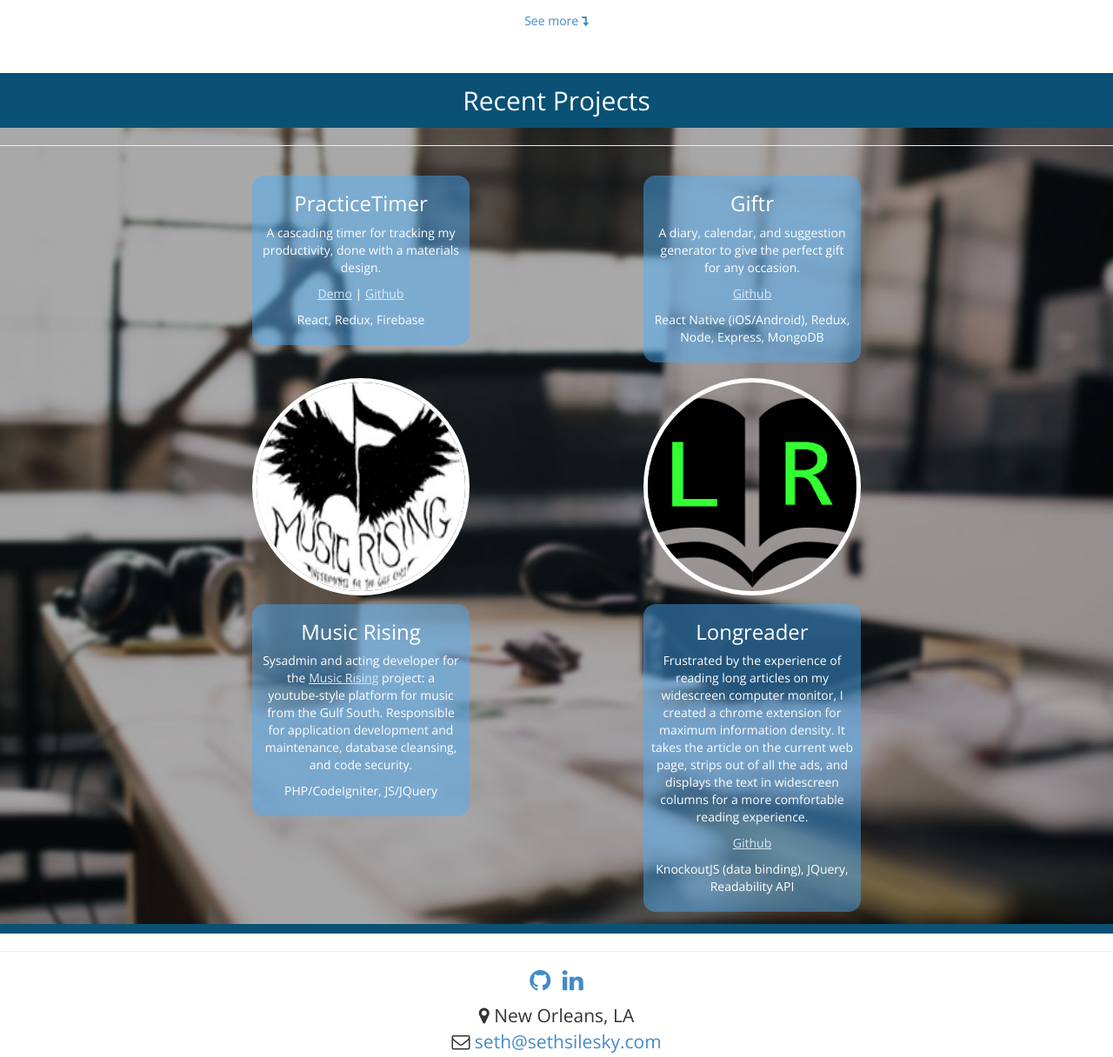
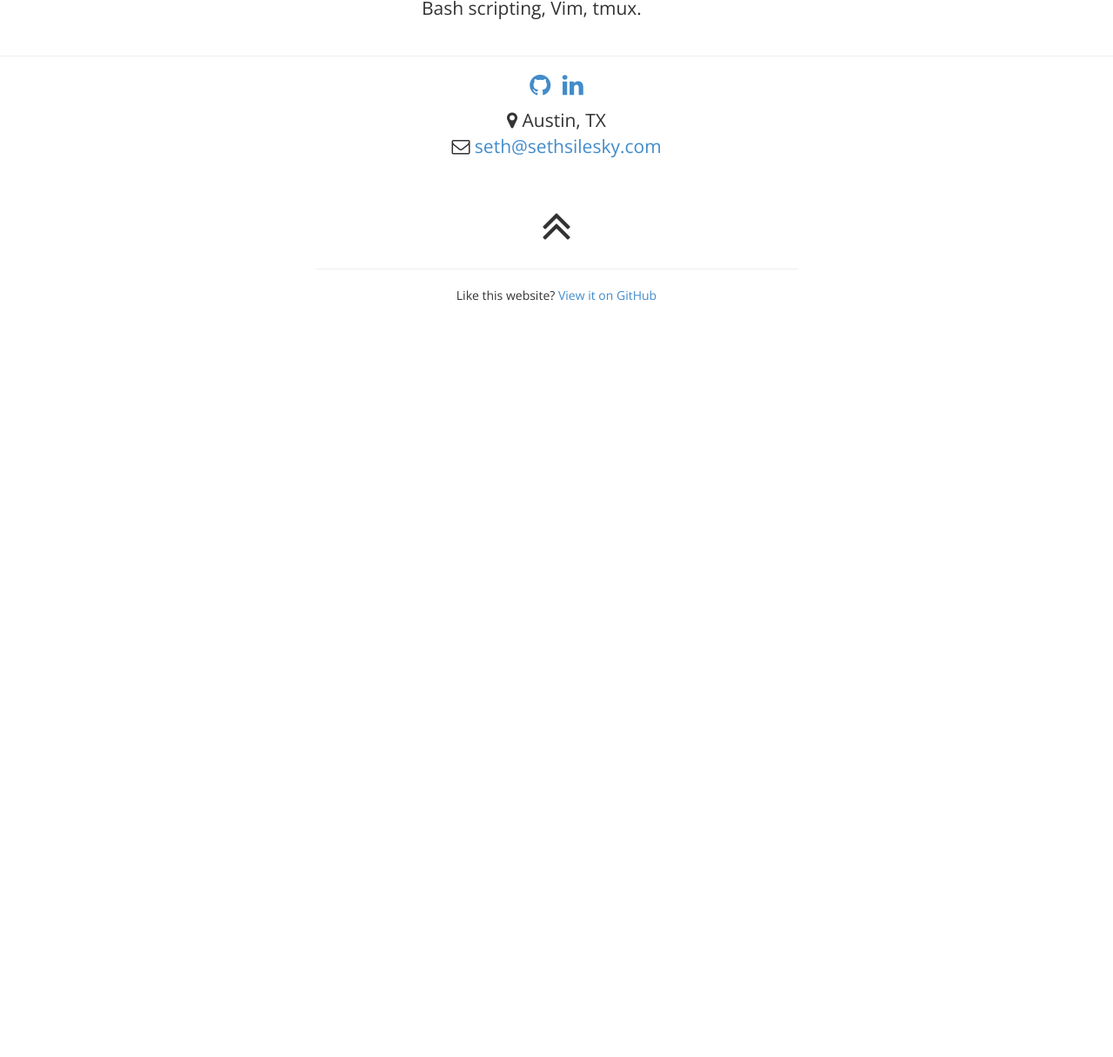
Before and after one commit to silesky/silesky.github.io, a plain HTML site: page index.html in a window 1280 px wide. Shown: the part 1302-2518 px from the top of the page at 87% size. After the commit the page ends 1712 px from the top, so only its background shows below. Drawn offline with nearby package versions, Linux system fonts and the light colour scheme.

Commit message:
update homepage

```diff
--- a/index.html
+++ b/index.html
@@ -44,7 +44,7 @@
           <span class="long-word">I'm</span>
 Seth Silesky
         </h1>
-                <h3>Staff Web Developer @ Tulane University</h3>
+                <h3>Software Developer (Tulane, Amazee Labs)</h3>
             </div>
             <ul class="list-inline spaced">
                 <li><a href="https://github.com/silesky" target="_blank" title="Github" alt="Github" onClick="ga('send', '_trackEvent', 'Links', 'Github', 'Github top');"><i class="fa fa-github fa-3x"></i></a>
@@ -83,94 +83,15 @@ Seth Silesky
                 <hr>
                 <dl class="dl-horizontal lead">
                     <dt>Technologies</dt>
-                    <dd>Javascript (ES6), Node, JQuery, React/Redux, React Native (Android/iOS), Mocha/Chai, Drupal 7, Drupal 8, C#, Entity Framework, ASP.NET Core, CSS, LESS, Sass, SQL, MySQL/MariaDB, MongoDB, Firebase, Git, Bash scripting, Vim, tmux.
- </dd>
+                    <dd>Javascript, NodeJS, React/Redux/Recompose, React Native (Android/iOS), Mocha/Karma/Jasmine Jest/AVD/Selenium/TestCafe, Drupal 7/8, C#, Entity Framework, ASP.NET Core, CSS/Sass, SQL, MySQL/MariaDB/PostgreSQL, MongoDB, Firebase, Git, Bash scripting, Vim, tmux.</dd>
                     <dt></dt>
 
                 </dl>
-                <a href="#contact" onClick="ga('send', '_trackEvent', 'Links', 'See more');">See more <i class="fa fa-level-down"></i></a>
             </div>
         </div>
     </div>
-    </div>
-    <!-- /Intro -->
-    <div class="call-to-action">
-        <div class="container">
-            <div class="row">
-                <div class="col-md-6 col-md-offset-3 text-center">
-                    <h2>Recent Projects</h2>
-                </div>
-            </div>
-        </div>
-    </div>
-    <!-- Portfolio -->
-    <div id="portfolio" class="callout">
-        <hr>
-
-        <div class="row">
-                 <div class="col-md-6">
-                <div class="thumbnail">
-                    <div class="caption">
-                        <h3>PracticeTimer</h3>
-                        <p>A cascading timer for tracking my productivity, done with a materials design.</p>
-                        <p><a href="https://practicetimer.firebaseapp.com">Demo</a> | <a href="https://github.com/silesky/pract-net">Github</a></p>
-                        <p>React, Redux, Firebase</p>
-                    </div>
-                </div>
-            </div>
-                <div class="col-md-6">
-                <div class="thumbnail">
-                    <div class="caption">
-                        <h3>Giftr</h3>
-                        <p>A diary, calendar, and suggestion generator to give the perfect gift for any occasion. </p>
-                       <p><a href="https://github.com/silesky/giftr">Github</a></p>
-                        <p>React Native (iOS/Android), Redux, Node, Express, MongoDB</p>
-                    </div>
-                </div>
-            </div>
-            <div class="col-md-6">
-                <div class="thumbnail">
-                    <a href="http://musicrising.tulane.edu"><img src="img/logo_mr.gif" alt="..."></a>
-                    <div class="caption">
-                        <h3>Music Rising</h3>
-                        <p>Sysadmin and acting developer for the <a href="http://musicrising.tulane.edu"> Music Rising</a> project: a youtube-style platform for music from the Gulf South. Responsible for application development and maintenance, database cleansing, and code security.</p>
-                        <p>PHP/CodeIgniter, JS/JQuery </p>
-                    </div>
-                </div>
-            </div>
-            <div class="col-md-6">
-                <div class="thumbnail">
-                    <a href="https://github.com/silesky/longreader"><img src="img/logo_longreader.png"></a>
-                    <div class="caption">
-                        <h3>Longreader</h3>
-                        <p>
-                          Frustrated by the experience of reading long articles on my widescreen computer monitor, I created a chrome extension for maximum information density. It takes the article on the current web page, strips out of all the ads, and displays the text in widescreen columns for a more comfortable reading experience.
-                        </p>
-                        <p><a href="https://github.com/silesky/longreader">Github</a></p>
-                      </p>
-                        <p>KnockoutJS (data binding), JQuery, Readability API</p>
-                    </div>
-                </div>
-            </div>
-
-        </div>
-    </div>
-    <!-- /Portfolio -->
-
-    <!-- Findoutmore -->
-    <div id="contact" class="call-to-action">
-
-        <div class="container">
-            <div class="row">
-                <div class="col-md-6 col-md-offset-3 text-center">
-                </div>
-            </div>
-        </div>
-    </div>
-    <!-- /Findoutmore -->
     <hr>
 
-    <!-- Footer -->
     <footer>
 
         <div class="container">
@@ -187,7 +108,7 @@ Seth Silesky
                         </li>
                     </ul>
                     <ul class="list-unstyled size-m">
-                        <li><i class="fa fa-map-marker"></i> New Orleans, LA</li>
+                        <li><i class="fa fa-map-marker"></i> Austin, TX</li>
                         <li><i class="fa fa-envelope-o"></i> <a href="mailto:seth@sethsilesky.com" target="_blank" onClick="ga('send', '_trackEvent', 'Links', 'Email', 'Email bottom');">seth@sethsilesky.com</a>
                         </li>
                     </ul>
```
